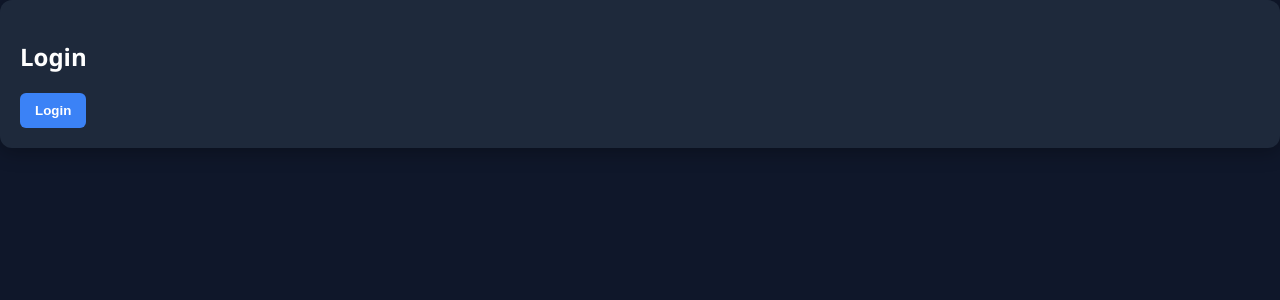
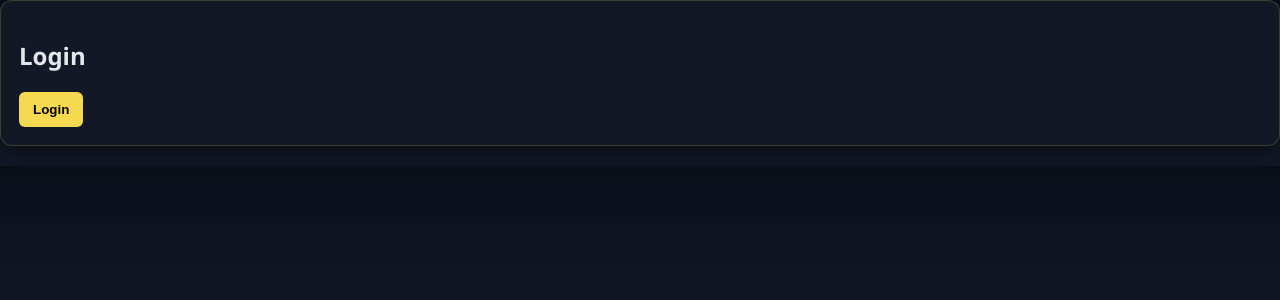
Before and after one commit to anuraggautam25/Gate-Pass-Management-System, a React app in the folder frontend/: page / in a window 1280 px wide. Shown: the top 300 px of the page. Built offline with nearby package versions, Linux system fonts and the light colour scheme; the HTML template or start-up script is replaced by a standard one.

Commit message:
Refactor styles for GAIL theme and layout updates

```diff
--- a/frontend/src/styles.css
+++ b/frontend/src/styles.css
@@ -1,109 +1,116 @@
-/* body {
-  background: #0f172a;
-  color: white;
-  font-family: Arial;
-  text-align: center;
+/* ===== GAIL THEME ===== */
+:root {
+  --gail-yellow: #f5d94e;
+  --gail-black: #0b0f1a;
+  --gail-dark: #121826;
+  --gail-accent: #ff3b1f;
+  --text: #e5e7eb;
 }
 
+/* Base */
+body {
+  margin: 0;
+  font-family: "Segoe UI", sans-serif;
+  background: linear-gradient(180deg, #0b0f1a, #121826);
+  color: var(--text);
+}
+
+/* Navbar */
+.navbar {
+  position: sticky;
+  top: 0;
+  z-index: 10;
+  background: var(--gail-black);
+  border-bottom: 3px solid var(--gail-yellow);
+  display: flex;
+  align-items: center;
+  justify-content: space-between;
+  padding: 10px 20px;
+}
+
+.nav-left {
+  display: flex;
+  align-items: center;
+  gap: 12px;
+}
+
+.nav-logo {
+  height: 42px;
+}
+
+.nav-title {
+  color: var(--gail-yellow);
+  font-weight: 700;
+  letter-spacing: 0.5px;
+}
+
+/* Container */
 .container {
   padding: 20px;
 }
 
+/* Cards */
 .card {
-  background: #1e293b;
-  padding: 15px;
-  margin: 10px;
-  border-radius: 10px;
+  background: var(--gail-dark);
+  border-radius: 12px;
+  padding: 18px;
+  margin-bottom: 20px;
+  border: 1px solid rgba(245, 217, 78, 0.2);
+  box-shadow: 0 6px 24px rgba(0,0,0,0.4);
 }
 
-.navbar {
-  background: #111827;
-  padding: 15px;
+/* Headers */
+.header {
+  text-align: center;
+  color: var(--gail-yellow);
+  font-weight: 700;
+  margin-bottom: 12px;
 }
 
-.stats {
-  display: flex;
-  justify-content: center;
-  gap: 10px;
-}
-
-.center {
-  display: flex;
-  justify-content: center;
-  align-items: center;
-  height: 100vh;
-} */
-
-body {
-  margin: 0;
-  font-family: "Segoe UI", sans-serif;
-  background: #0f172a;
-  color: white;
-}
-
-/* layout */
-.container {
-  padding: 20px;
-}
-
-/* card */
-.card {
-  background: #1e293b;
-  padding: 20px;
-  border-radius: 12px;
-  margin-bottom: 20px;
-  box-shadow: 0 4px 20px rgba(0,0,0,0.3);
-}
-
-/* inputs */
+/* Inputs */
 input, select {
+  width: 100%;
   padding: 10px;
   margin: 8px 0;
   border-radius: 6px;
   border: none;
-  width: 100%;
+  background: #0b0f1a;
+  color: white;
 }
 
-/* buttons */
+/* Buttons */
 button {
-  padding: 10px 15px;
+  padding: 10px 14px;
+  border-radius: 6px;
   border: none;
-  border-radius: 6px;
   cursor: pointer;
-  background: #3b82f6;
-  color: white;
   font-weight: 600;
+  background: var(--gail-yellow);
+  color: black;
 }
 
 button:hover {
   opacity: 0.9;
 }
 
-/* danger button */
 button.danger {
-  background: crimson;
+  background: var(--gail-accent);
+  color: white;
 }
 
-/* success */
-button.success {
-  background: green;
+button.secondary {
+  background: #1f2937;
+  color: white;
 }
 
-/* header */
-.header {
-  font-size: 22px;
-  font-weight: bold;
-  margin-bottom: 15px;
-}
-
-/* flex layout */
+/* Layout helpers */
 .row {
   display: flex;
-  gap: 20px;
+  gap: 16px;
   flex-wrap: wrap;
 }
 
 .col {
   flex: 1;
-  min-width: 300px;
+  min-width: 280px;
 }
```
